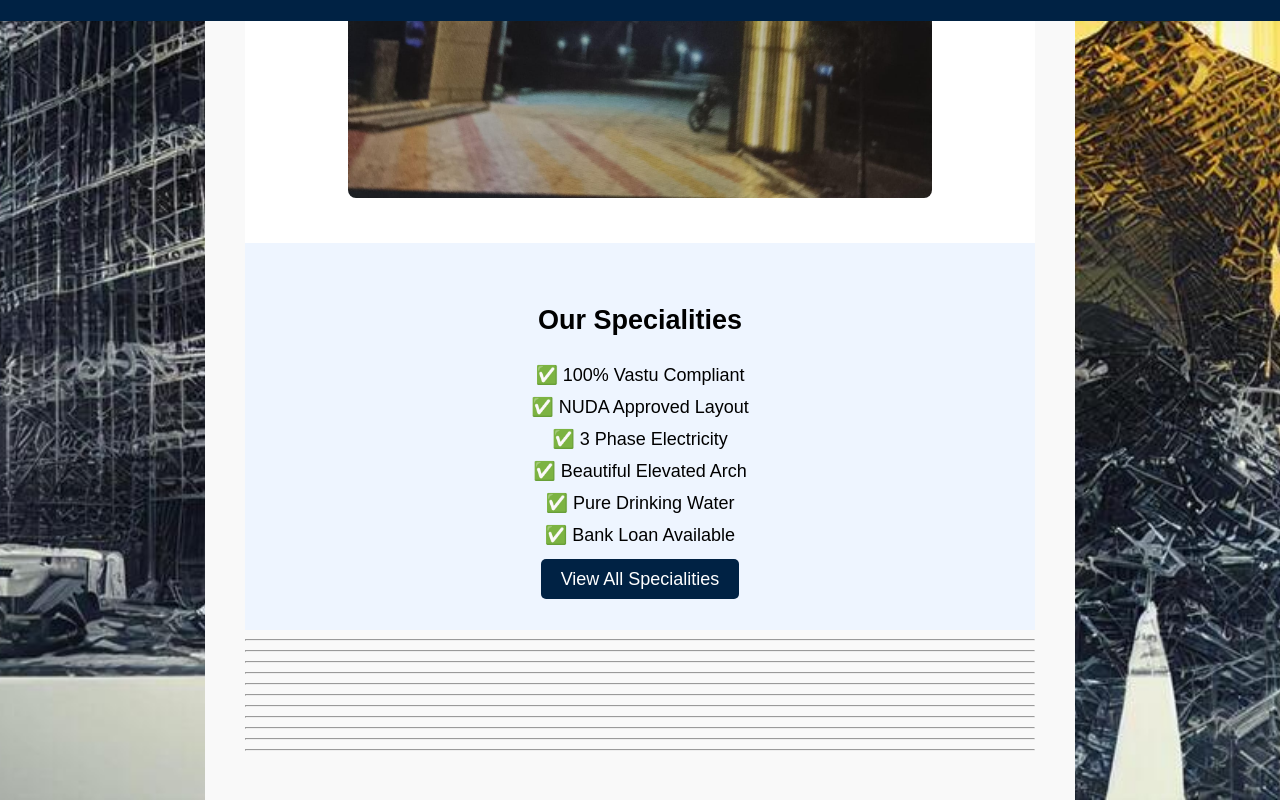
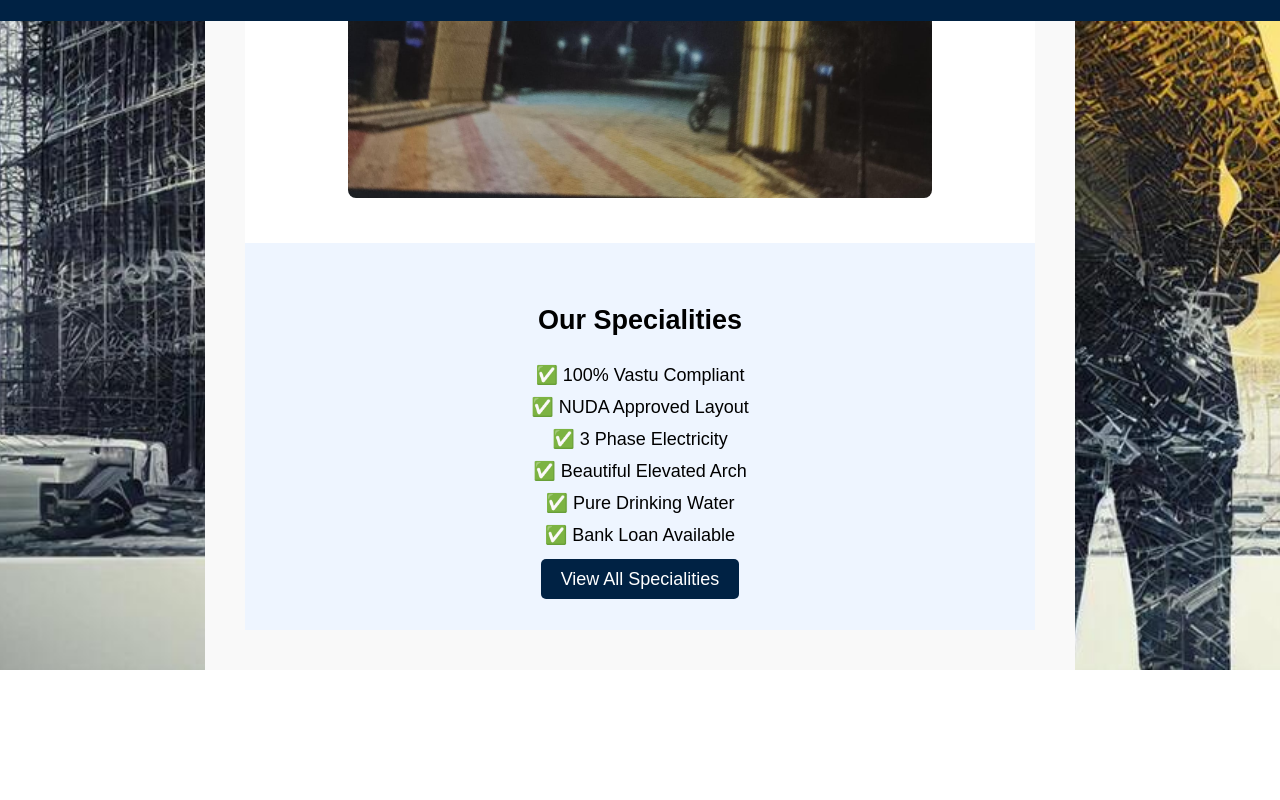
Before and after one commit to chintalachaitanya221/my-website, a plain HTML site: page index.html in a window 1280 px wide. Shown: the part 779-1579 px from the top of the page. After the commit the page ends 1449 px from the top, so only its background shows below. Drawn offline with nearby package versions, Linux system fonts and the light colour scheme.

Commit message:
Update index.html

```diff
--- a/index.html
+++ b/index.html
@@ -57,17 +57,7 @@
     <a href="specialities.html" class="btn">View All Specialities</a>
   </section>
 
-  <hr>
-  <hr>
-  <hr>
-  <hr>
-  <hr>
-  <hr>
-  <hr>
-  <hr>
-  <hr>
-  <hr>
-  <hr>
+
 
   <!-- Footer -->
   <footer>
```
